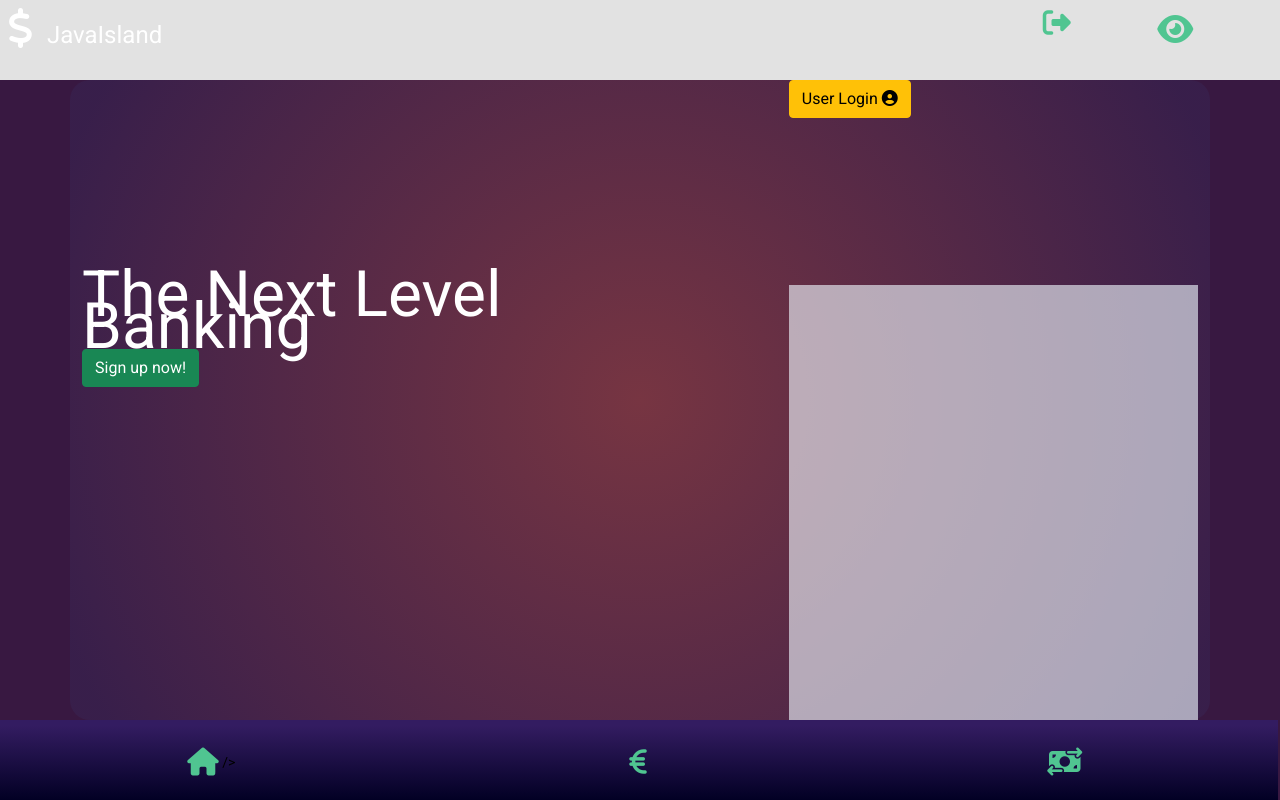
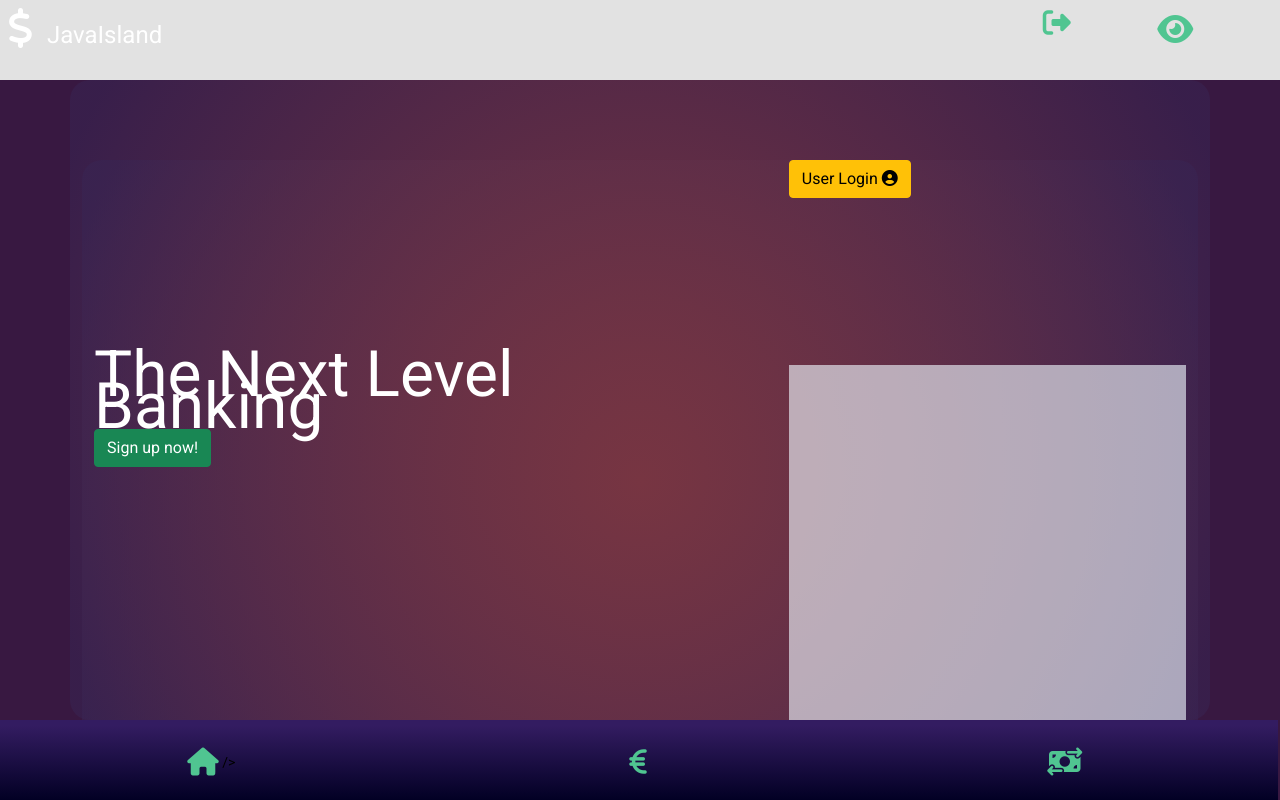
Before and after one commit to JeromeBranchetti/online-banking, an Angular app: page / in a window 1280 px wide. Built offline with nearby package versions, Linux system fonts and the light colour scheme.

Commit message:
agggiunto backfont

```diff
--- a/src/app/app.component.html
+++ b/src/app/app.component.html
@@ -1,5 +1,7 @@
 <div class="container-fluid p-0 main-box">
   <app-bar></app-bar>
+  <div class="container home-box">
   <router-outlet></router-outlet>
+  </div>
   <app-foot-bar></app-foot-bar>
 </div>
--- a/src/app/sign-up/sign-up.component.ts
+++ b/src/app/sign-up/sign-up.component.ts
@@ -27,5 +27,7 @@ export class SignUpComponent implements OnInit {
     delete(){
 
       this.signUp_form.reset()
+
     }
+
 }
--- a/src/styles.css
+++ b/src/styles.css
@@ -14,3 +14,15 @@ body {
   margin: 0;
   font-family: Roboto, "Helvetica Neue", sans-serif;
 }
+.home-box {
+  border-radius: 20px;
+  background: rgb(56, 24, 65);
+  background: radial-gradient(
+    circle,
+    rgba(119, 53, 66, 1) 0%,
+    rgba(56, 37, 84, 0.5) 95%
+  );
+  height: 80vh;
+  position: relative;
+  top: 10vh;
+}
```
